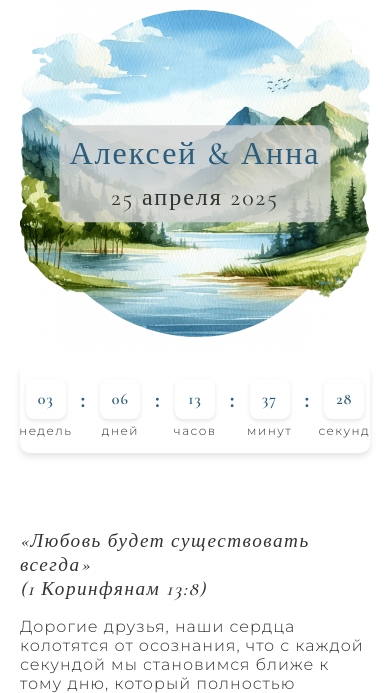
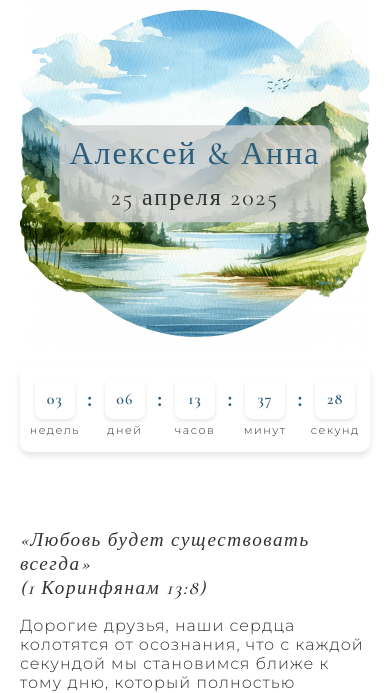
Before and after one commit to trewstaples/weeding, a PHP site: page / in a window 390 px wide; the page is wider, and only the part inside the window is pictured. Shown: the part 75-768 px from the top of that part. Run offline with PHP 8.4, Linux system fonts and the light colour scheme.

Commit message:
Добавлены необходимые стили для корректного адаптива на android

```diff
--- a/index.html
+++ b/index.html
@@ -176,7 +176,7 @@
         </li>
         <li class="schedule__item fade-up">
           <span class="schedule__time">14:00</span>
-          <span class="schedule__event">Видеоконференция Zoom</span>
+          <span class="schedule__event">Видеоконференция <br />Zoom</span>
         </li>
         <li class="schedule__item fade-up">
           <div class="schedule__time">
--- a/styles.css
+++ b/styles.css
@@ -452,31 +452,39 @@ section.visible {
   }
 
   .countdown {
-    padding: 15px;
-    gap: 10px;
+    width: 100%;
+    padding: 15px 10px;
+    gap: 8px;
+    box-sizing: border-box;
   }
 
   .countdown-item {
+    flex: 1;
+    min-width: 0;
     gap: 4px;
-    min-width: 50px;
   }
 
   .countdown-number-wrapper {
+    width: 40px;
     height: 40px;
     min-width: 40px;
   }
 
   .countdown-number {
-    font-size: var(--font-size-small);
+    font-size: 1rem;
+    padding: 0;
   }
 
   .countdown-label {
-    font-size: 12px;
+    font-size: 0.7rem;
+    white-space: nowrap;
   }
 
   .countdown-separator {
-    font-size: var(--font-size-small);
-    margin-top: -15px;
+    font-size: 1rem;
+    margin: 0;
+    align-self: center;
+    padding-bottom: 15px;
   }
 
   .map__content {
@@ -518,6 +526,29 @@ section.visible {
 
   .map__iframe {
     height: 500px;
+  }
+}
+
+/* Специфичные стили для Android Chrome */
+@supports (-webkit-touch-callout: none) {
+  .countdown {
+    max-width: 100vw;
+    margin: 0 auto;
+  }
+
+  .countdown-number-wrapper {
+    width: 40px;
+    height: 40px;
+    min-width: 40px;
+  }
+
+  .countdown-number {
+    width: 100%;
+    height: 100%;
+    display: flex;
+    justify-content: center;
+    align-items: center;
+    font-size: 1rem;
   }
 }
 
```
